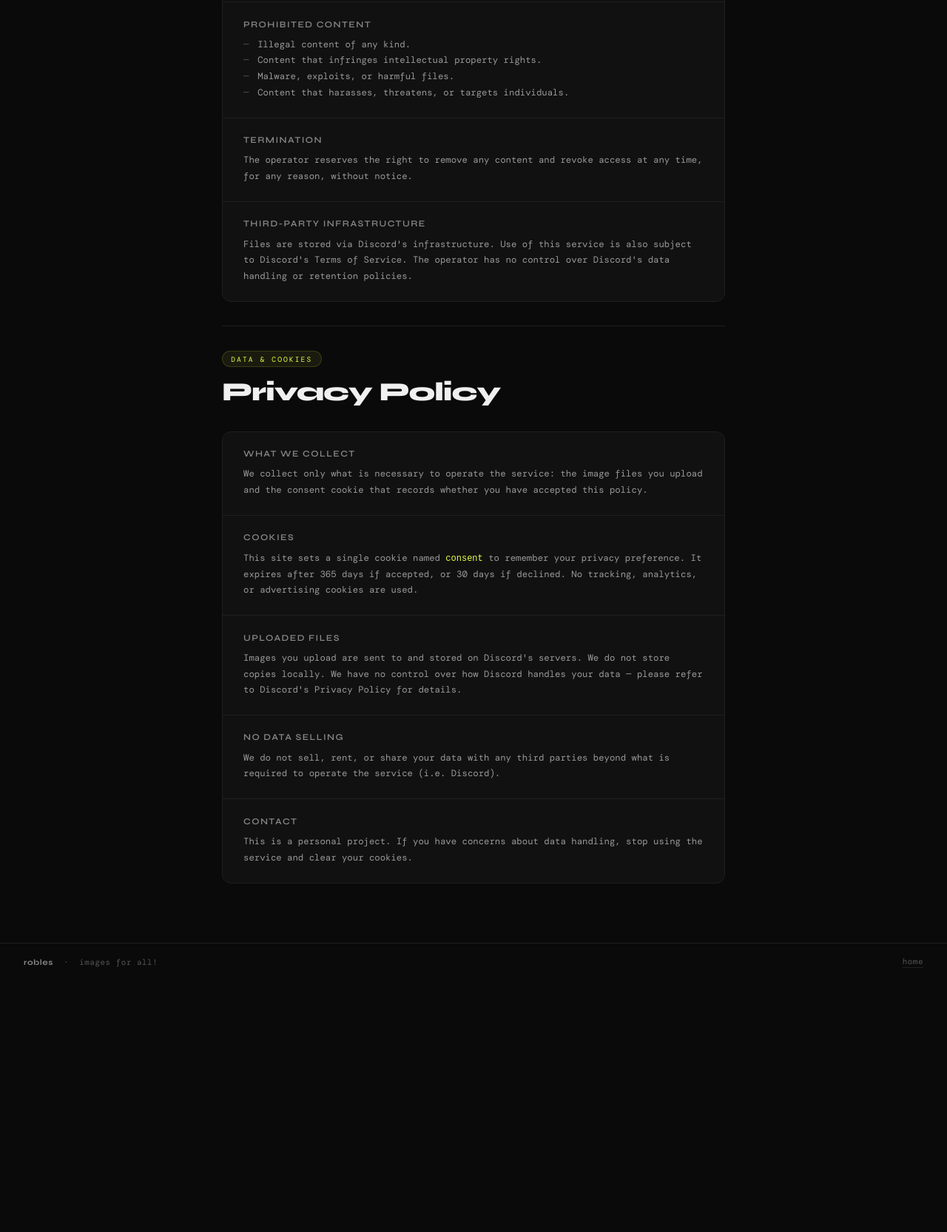
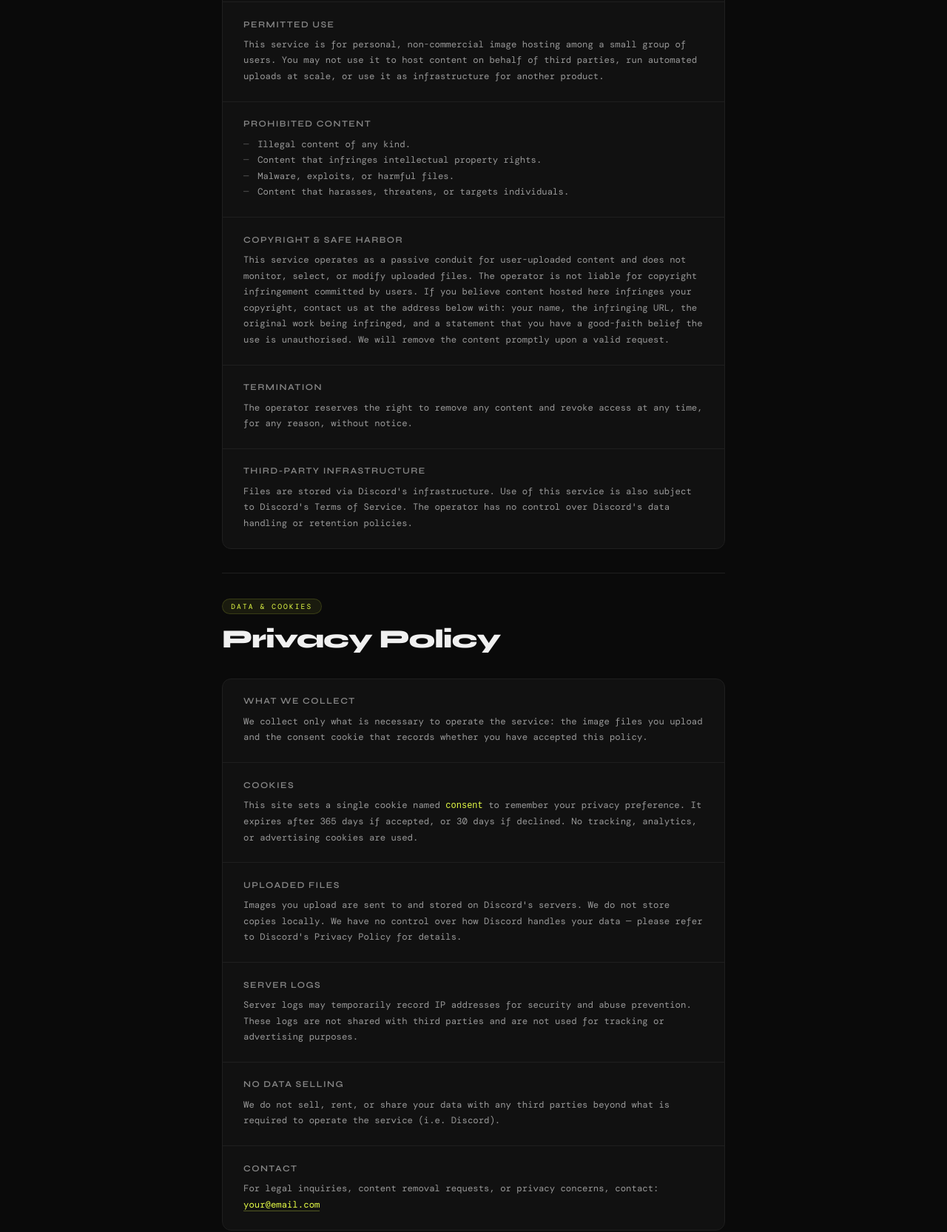
Before and after one commit to roblesic/imagerbls.ic, a website: page public/legal.html in a window 1280 px wide. Shown: the part 1074-2739 px from the top of the page at 74% size. Before the commit the page ends 2400 px from the top, so only its background shows below. Drawn offline with nearby package versions, Linux system fonts and the light colour scheme; a web font is replaced by a local one.

Commit message:
Update legal.html

```diff
--- a/public/legal.html
+++ b/public/legal.html
@@ -253,6 +253,10 @@
         <p>By using this service you agree to these terms. If you do not agree, do not use the service.</p>
       </div>
       <div class="card-row">
+        <h3>Age requirement</h3>
+        <p>You must be at least 13 years old to use this service, in accordance with Discord's minimum age requirement. By using this service you confirm that you meet this requirement.</p>
+      </div>
+      <div class="card-row">
         <h3>Permitted use</h3>
         <p>This service is for personal, non-commercial image hosting among a small group of users. You may not use it to host content on behalf of third parties, run automated uploads at scale, or use it as infrastructure for another product.</p>
       </div>
@@ -264,6 +268,10 @@
           <li>Malware, exploits, or harmful files.</li>
           <li>Content that harasses, threatens, or targets individuals.</li>
         </ul>
+      </div>
+      <div class="card-row">
+        <h3>Copyright &amp; safe harbor</h3>
+        <p>This service operates as a passive conduit for user-uploaded content and does not monitor, select, or modify uploaded files. The operator is not liable for copyright infringement committed by users. If you believe content hosted here infringes your copyright, contact us at the address below with: your name, the infringing URL, the original work being infringed, and a statement that you have a good-faith belief the use is unauthorised. We will remove the content promptly upon a valid request.</p>
       </div>
       <div class="card-row">
         <h3>Termination</h3>
@@ -296,12 +304,16 @@
         <p>Images you upload are sent to and stored on Discord's servers. We do not store copies locally. We have no control over how Discord handles your data — please refer to Discord's Privacy Policy for details.</p>
       </div>
       <div class="card-row">
+        <h3>Server logs</h3>
+        <p>Server logs may temporarily record IP addresses for security and abuse prevention. These logs are not shared with third parties and are not used for tracking or advertising purposes.</p>
+      </div>
+      <div class="card-row">
         <h3>No data selling</h3>
         <p>We do not sell, rent, or share your data with any third parties beyond what is required to operate the service (i.e. Discord).</p>
       </div>
       <div class="card-row">
         <h3>Contact</h3>
-        <p>This is a personal project. If you have concerns about data handling, stop using the service and clear your cookies.</p>
+        <p>For legal inquiries, content removal requests, or privacy concerns, contact: <a href="mailto:your@email.com" style="color:var(--accent);text-decoration:none;border-bottom:1px solid rgba(232,255,71,0.3)">your@email.com</a></p>
       </div>
     </div>
   </section>
```
